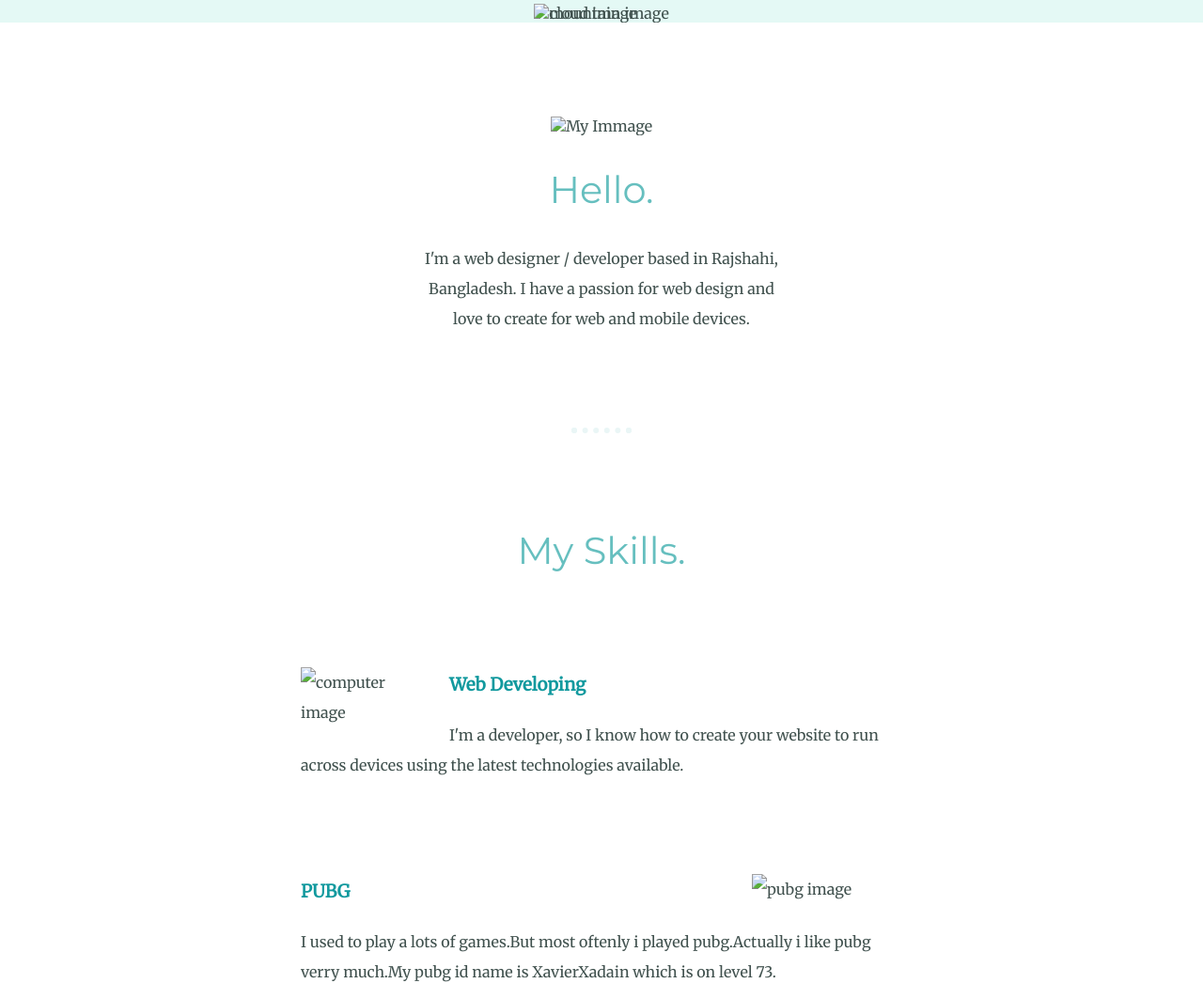
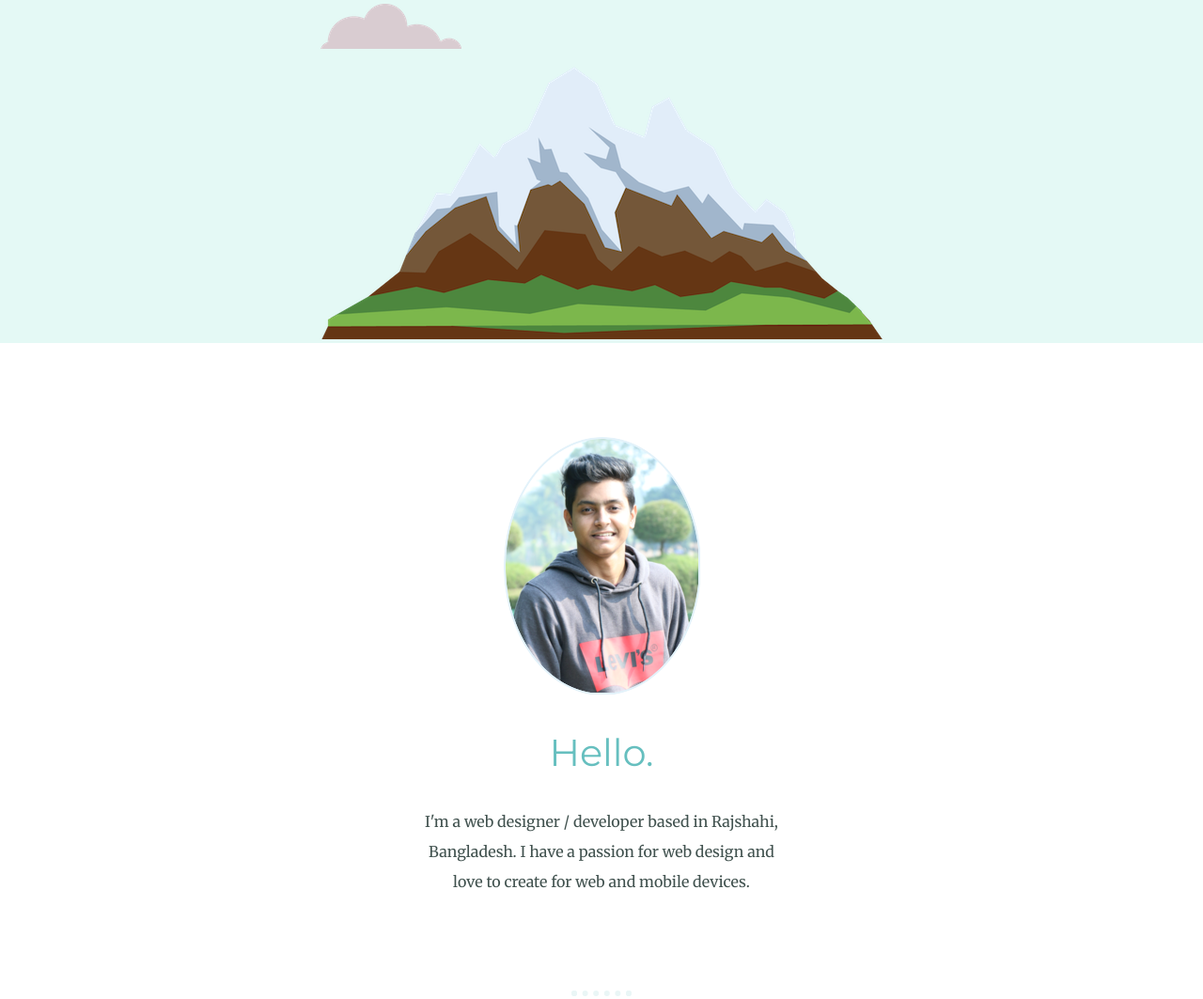
Before and after one commit to Alisadaintanvir/my-site, a plain HTML site: page index.html in a window 1280 px wide. Shown: the part 479-1542 px from the top of the page at 94% size. Drawn offline with Linux system fonts and the light colour scheme; files that its build step writes are made by us from their sources.

Commit message:
Update index.html

```diff
--- a/index.html
+++ b/index.html
@@ -3,7 +3,7 @@
   <head>
     <meta charset="utf-8">
     <title>My site</title>
-    <link rel="stylesheet" href="css/styles.css">
+    <link rel="stylesheet" href="styles.css">
   <link rel="<link rel="shortcut icon"href="fab.ico">
   <link href="https://fonts.googleapis.com/css?family=Merriweather|Montserrat|Sacramento&display=swap" rel="stylesheet">
   </head>
@@ -11,17 +11,17 @@
 
 <div class="top-container">
 
-<img class="top-cloud" src="image/cloud.png" alt="cloud image" />
+<img class="top-cloud" src="cloud.png" alt="cloud image" />
 <h1>I'm Tanvir</h1>
 <h2>a programmer</h2>
-<img class="middle-cloud" src="image/cloud.png" alt="cloud image" />
-<img src="image/mountain.png" alt="mountain image" />
+<img class="middle-cloud" src="cloud.png" alt="cloud image" />
+<img src="mountain.png" alt="mountain image" />
 
 </div>
 
 <div class="middle-container">
   <div class="profile">
-    <img src="image/tanvir.png" alt="My Immage">
+    <img src="tanvir.png" alt="My Immage">
     <h2>Hello.</h2>
     <p class="intro">I'm a web designer / developer based in Rajshahi, Bangladesh. I have a passion for web design and love to create for web and mobile devices.</p>
   </div>
@@ -29,12 +29,12 @@
   <div class="skills">
     <h2>My Skills.</h2>
     <div class="skill-row">
-      <img class="computer-image" src="image/computer.png" alt="computer image">
+      <img class="computer-image" src="computer.png" alt="computer image">
       <h3>Web Developing</h3>
       <p >I'm a developer, so I know how to create your website to run across devices using the latest technologies available.</p>
     </div>
     <div class="skill-row">
-      <img class="pubg-image" src="image/pubg.png" alt="pubg image">
+      <img class="pubg-image" src="pubg.png" alt="pubg image">
       <h3>PUBG</h3>
       <p>I used to play a lots of games.But most oftenly i played pubg.Actually i like pubg verry much.My pubg id name is XavierXadain which is on level 73.</p>
     </div>
```
